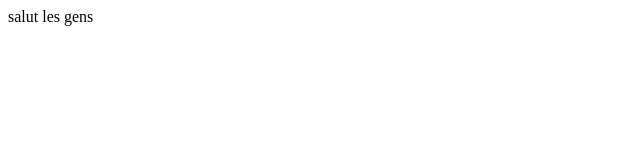
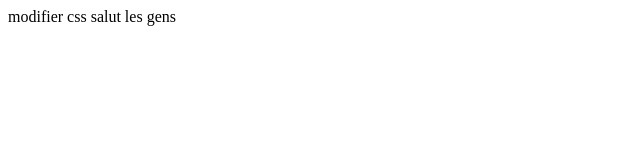
Before and after one commit to semlali/GesmaTestGitWebMVC, a plain HTML site: page index.html in a window 1280 px wide. Shown: the whole page, without its empty margins (0-640 px from the left). Drawn offline with Linux system fonts and the light colour scheme.

Commit message:
redesign

```diff
--- a/index.html
+++ b/index.html
@@ -1,3 +1,4 @@
 <html>
+     modifier css
 	salut les gens
 </html>
```
